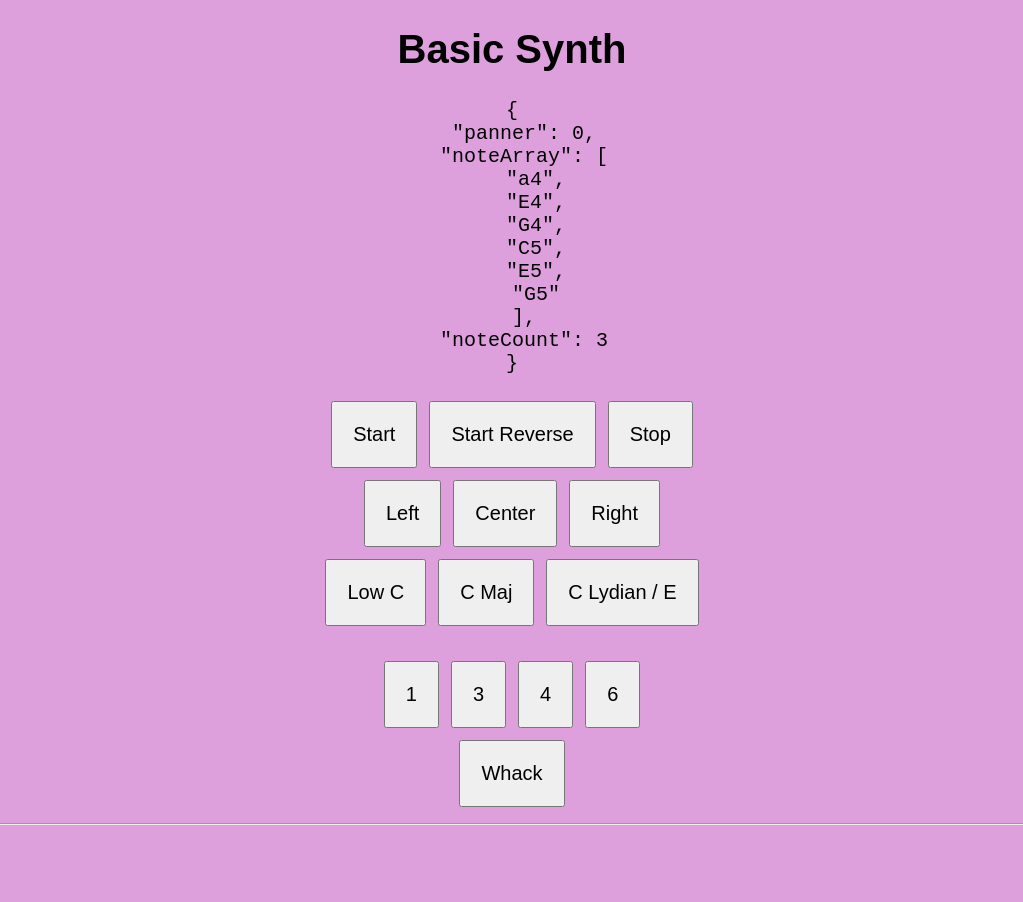
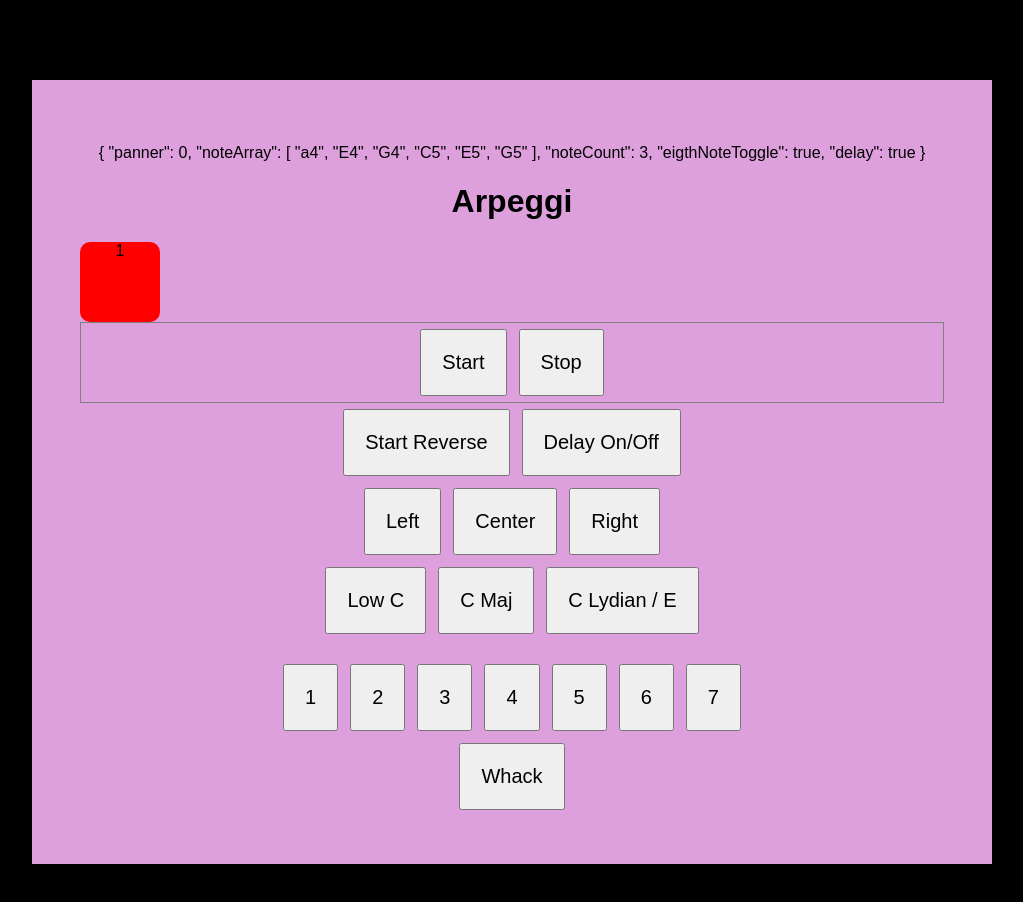
Before and after one commit to rapomerantz/first-tone, a React (Create React App) app: page / in a window 1280 px wide. Shown: the top 902 px of the page, without its empty margins (128-1151 px from the left). Before the commit the page ends 835 px from the top, so only its background shows below. Built offline with nearby package versions, Linux system fonts and the light colour scheme.

Commit message:
some componentizing

```diff
--- a/src/App.css
+++ b/src/App.css
@@ -1,10 +1,22 @@
-.App {
-  text-align: center;
-  font-size: 20px;
+body {
+  background-color: black;
 }
 
-body {
-  background-color: plum;
+#wrapper {
+  margin: 5em 10em;
+  padding: 3em;
+  background:plum;
+  height: 100%;
+}
+
+#inner {
+  height: 100%;
+  text-align: center;
+}
+
+#startStop{
+  border: 1px solid grey;
+  margin: 0 0 0 0;
 }
 
 button {
@@ -13,7 +25,6 @@ button {
   margin: .3em;
 }
 
-input[type=checkbox] {
-  transform: scale(3);
-  margin: 30px;
+#stateStringify {
+  text-align: center;
 }
--- a/src/App.jsx
+++ b/src/App.jsx
@@ -10,10 +10,11 @@ class App extends Component {
   render() {
     return (
       <div className="App">
-        <BasicSynth />
-
-        <hr/>
-        {/* <StepSequencer /> */}
+        <div id="wrapper">
+          <BasicSynth />
+          {/* <hr/> */}
+          {/* <StepSequencer /> */}
+        </div>
       </div>
     );
   }
--- a/src/components/BasicSynth.jsx
+++ b/src/components/BasicSynth.jsx
@@ -1,6 +1,7 @@
 import React, { Component } from 'react';
 import Tone from 'tone';
 import '../App.css';
+import BasicSynthButton from './BasicSynthButton'
 
 
 class BasicSynth extends Component {
@@ -12,54 +13,71 @@ class BasicSynth extends Component {
         'a4', 'E4', 'G4',
         'C5', 'E5', 'G5',
       ],
-      noteCount: 3
+      noteCount: 3,
+      eigthNoteToggle: true,
+      delay: true
     }
   }
 
   startSynth = (noteArray, noteCount, reverse) => () => {
 
-    console.log(noteArray, reverse);
+//IF/ELSE STATEMENTS
+    let delayMix;
     if (reverse) {
       noteArray = noteArray.reverse();
     }
+    if (this.state.delay) {
+      delayMix = 0.5;
+    }
     else {
-      noteArray = noteArray
+      delayMix = 0;
     }
+
+//CREATE NEW SYNTH
     const synth = new Tone.Synth();
     synth.oscillator.type = 'sine';
 
+//DEFINE SIGNAL PATH
+    let gain = new Tone.Gain(0.5);
+    let panner = new Tone.Panner(this.state.panner);
+    let feedbackDelay = new Tone.FeedbackDelay("32n", delayMix).connect(panner);
 
-    const gain = new Tone.Gain(0.5);
+    synth.connect(gain); //signal flow: synth -> gain -> master
+    gain.connect(feedbackDelay);
+    panner.toMaster();
 
-    var panner = new Tone.Panner(this.state.panner);
-    panner.toMaster();
-    var feedbackDelay = new Tone.FeedbackDelay("32n", 0.5).connect(panner);
-    gain.connect(feedbackDelay);
-    synth.connect(gain); //signal flow: synth -> gain -> master
 
+//DEFINE ARPEGGIO
     let index = 0;
-
     function repeat(time) {
       let note = noteArray[index % noteCount];
       synth.triggerAttackRelease(note, '8n', time);
       index++;
     }
 
-    //repeated event every 8th note
+    //repeated event every 16TH note
     Tone.Transport.scheduleRepeat(time => {
       repeat(time);
+      this.setState({
+        eigthNoteToggle: !this.state.eigthNoteToggle
+      })
     }, '16n');
 
     // Tone.Transport.bpm.value = 200;
     // Tone.Transport.bpm.value = Math.random() * (120 - 119) + 116
-
-
     Tone.Transport.start();
+    console.log(Tone.Transport)
   }
 
   stopSynth = () => {
     setTimeout(() => {
       Tone.Transport.stop();
+    })
+  }
+
+  toggleDelay = () => {
+    this.setState({
+      delay: !this.state.delay
     })
   }
 
@@ -77,7 +95,7 @@ class BasicSynth extends Component {
 
   setNoteCount = (newNoteCount) => () => {
     this.setState({
-      noteCount: (newNoteCount)
+      noteCount: newNoteCount
     })
   }
 
@@ -91,60 +109,72 @@ class BasicSynth extends Component {
   }
 
 
+
   render() {
-    console.log(this.synthArray);
+    //TEMPO SET RANDOMLY UPON RENDER between 116-120
+    Tone.Transport.bpm.value = Math.random() * (111 - 111) + 111
+
+    let flasherDiv;
+    if (this.state.eigthNoteToggle) {
+      flasherDiv = <div style={{ 'height': '5em',
+                                  'width': '5em',
+                                  'background-color': 'red',
+                                  'border-radius': '10px' }}>
+                                  1</div>
+    } else {
+      flasherDiv = <div style={{ 'height': '5em',
+                                  'width': '5em',
+                                  'background-color': 'green',
+                                  'border-radius': '10px'  }}>
+                                  2</div>
+    }
+
+    return (
+      <div id="inner">
+        <p id="stateStringify">{JSON.stringify(this.state, null, 2)}</p>
+        <h1>Arpeggi</h1>
+        {flasherDiv}
 
 
+      <div id="startStop">
+        <button onClick={this.startSynth(this.state.noteArray, this.state.noteCount, false)}>Start</button>
+        <button onClick={this.stopSynth}>Stop</button>
+      </div>
 
-
-    //TEMPO SET RANDOMLY UPON RENDER between 116-120
-    Tone.Transport.bpm.value = Math.random() * (120 - 116) + 116
-
-    return (
-      <div className="App">
-        <h1>Basic Synth</h1>
-
-        <pre>{JSON.stringify(this.state, null, 2)}</pre>
-
-
-      <button onClick={this.startSynth(this.state.noteArray, this.state.noteCount, false)}> Start</button>
-      <button onClick={this.startSynth(this.state.noteArray, this.state.noteCount, true)}> Start Reverse</button>
-      <button onClick={this.stopSynth}> Stop</button>
+        <button onClick={this.startSynth(this.state.noteArray, this.state.noteCount, true)}>Start Reverse</button>
+        <button onClick={this.toggleDelay}>Delay On/Off</button>
 
       <br/>
 
-
-      <button onClick={this.setPanning(-1)}> Left</button>
-      <button onClick={this.setPanning(0)}> Center</button>
-      <button onClick={this.setPanning(1)}> Right</button>
+      <BasicSynthButton buttonArgument = '-1' buttonFunction={this.setPanning} buttonText='Left'/>
+      <BasicSynthButton buttonArgument = '0' buttonFunction={this.setPanning} buttonText='Center'/>
+      <BasicSynthButton buttonArgument = '1' buttonFunction={this.setPanning} buttonText='Right'/>
 
       <br/>
 
-      <button onClick={this.setNoteArray([
-        'C3', 'C3', 'b3',
-        'C3', 'a3', 'G4',])}>
-        Low C
-      </button>
-      <button onClick={this.setNoteArray([
-        'C4', 'E4', 'G4',
-        'C5', 'E5', 'G5',])}>
-        C Maj
-      </button>
-      <button onClick={this.setNoteArray([
-        'E4', 'F#4', 'G4',
-        'D5', 'F#5', 'G5',])}>
-        C Lydian / E
-      </button>
-
+      <BasicSynthButton buttonArgument = {['c3', 'c3', 'c4',
+                                          'c5', 'c3', 'G5',]}
+                        buttonFunction={this.setNoteArray}
+                        buttonText='Low C'/>
+      <BasicSynthButton buttonArgument = {['c4', 'e4', 'G4',
+                                          'c5', 'e5', 'G5',]}
+                        buttonFunction={this.setNoteArray}
+                        buttonText='C Maj'/>
+      <BasicSynthButton buttonArgument = {['E4', 'F#4', 'G4',
+                                          'D5', 'F#5', 'G5',]}
+                        buttonFunction={this.setNoteArray}
+                        buttonText='C Lydian / E'/>
 
       <br/>
       <br/>
 
-
-      <button onClick={this.setNoteCount(1)}>1</button>
-      <button onClick={this.setNoteCount(3)}>3</button>
-      <button onClick={this.setNoteCount(4)}>4</button>
-      <button onClick={this.setNoteCount(6)}>6</button>
+      <BasicSynthButton buttonArgument = '1' buttonFunction={this.setNoteCount} buttonText='1'/>
+      <BasicSynthButton buttonArgument = '2' buttonFunction={this.setNoteCount} buttonText='2'/>
+      <BasicSynthButton buttonArgument = '3' buttonFunction={this.setNoteCount} buttonText='3'/>
+      <BasicSynthButton buttonArgument = '4' buttonFunction={this.setNoteCount} buttonText='4'/>
+      <BasicSynthButton buttonArgument = '5' buttonFunction={this.setNoteCount} buttonText='5'/>
+      <BasicSynthButton buttonArgument = '6' buttonFunction={this.setNoteCount} buttonText='6'/>
+      <BasicSynthButton buttonArgument = '7' buttonFunction={this.setNoteCount} buttonText='7'/>
 
       <br/>
 
--- /dev/null
+++ b/src/components/BasicSynthButton.jsx
@@ -0,0 +1,11 @@
+import React, { Component } from 'react'
+
+export default class BasicSynthButton extends Component {
+  render() {
+      let buttonArgument = this.props.buttonArgument
+      let buttonText = this.props.buttonText
+    return (
+        <button onClick={this.props.buttonFunction(buttonArgument)}>{buttonText}</button>
+    )
+  }
+}
```
